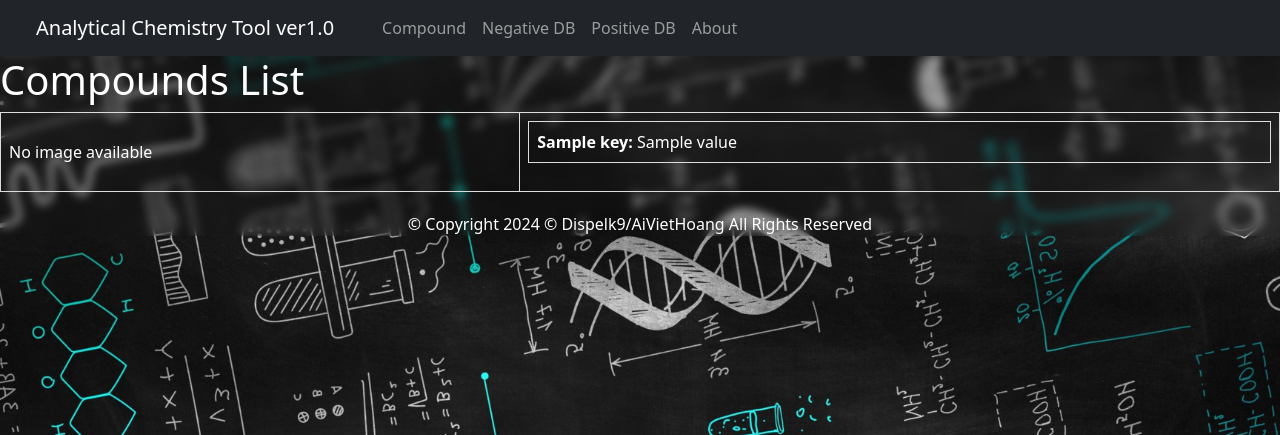
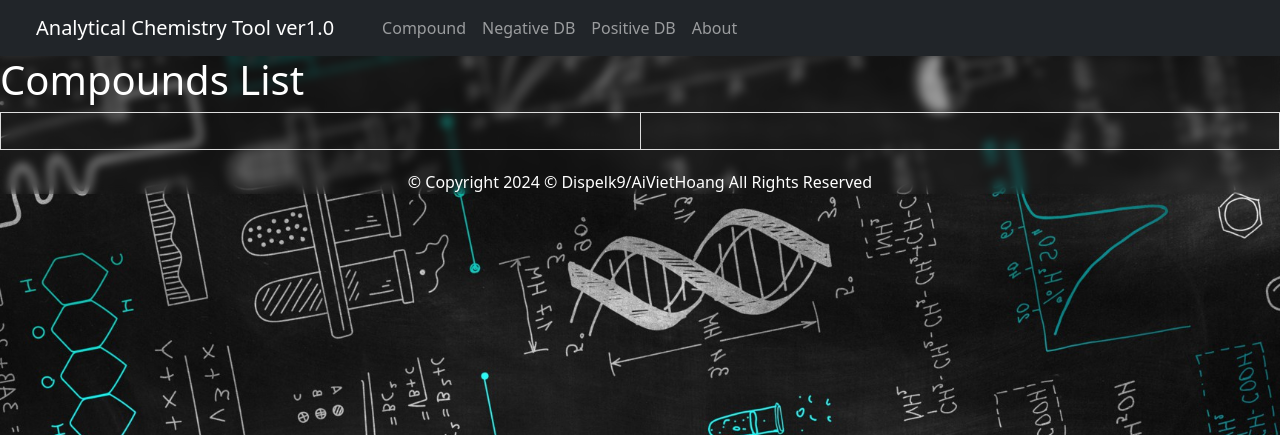
Before and after one commit to Dispelk9/Analytical_tools, a Flask app: template templates/compound_result.html in a window 1280 px wide. Shown: the top 435 px of the page. Run offline with Flask 3, Linux system fonts and the light colour scheme; the template is opened without the code that fills it: most values are stand-ins (such as "Sample title", 1, 10 or a date in 2020); some libraries are stand-ins or nearby versions.

Commit message:
fix duplication in reusults

```diff
--- a/templates/compound_result.html
+++ b/templates/compound_result.html
@@ -88,7 +88,6 @@
           </tr>
         {% else %}
           {%for each_compound in all_info  %}
-            {% for key,value in each_compound.items() %}
               <tr>
                   <!-- Foto Column -->
                   <td>
@@ -96,38 +95,42 @@
                           <a href="{{ each_compound.get('link', '#') }}" target="_blank">
                               <img src="{{ each_compound.get('foto') }}" style="width: 225px; max-width: 100%; height: auto;" loading="eager" alt="Compound Image">
                           </a>
-                      {% else %}
-                          No image available
                       {% endif %}
                   </td>
 
                   <!-- Details Column -->
                   <td>
-                      <table>
-                          {% for key, value in each_compound.items() %}
-                              {% if key == "iupac_name" %}
-                                  <tr>
-                                      <td><strong>{{ key }}:</strong> {{ value }}</td>
-                                  </tr>
-                              {% elif key == "cid" %}
-                                  <tr>
-                                      <td><strong>{{ key }}:</strong> {{ value }}</td>
-                                  </tr>
-                              {% elif key == "link" %}
-                                  {# Skip the link since it's handled by the foto link #}
-                              {% elif key != "foto" %}
-                                  <tr>
-                                      <td><strong>{{ key }}:</strong> {{ value }}</td>
-                                  </tr>
-                              {% endif %}
-                          {% endfor %}
-                      </table>
+                  <table>
+                      {% if each_compound.get("molecular_formula") %}
+                          <tr>
+                            <td><strong>MF:</strong> {{ each_compound.get("molecular_formula") }}</td>
+                          </tr>
+                      {% endif %}
+                      {% if each_compound.get("cid") %}
+                          <tr>
+                              <td><strong>CID:</strong> {{each_compound.get("cid") }}</td>
+                          </tr>
+                      {% endif %}
+                      {% if each_compound.get("iupac_name") %}
+                          <tr>
+                              <td><strong>IUPAC:</strong> {{ each_compound.get("iupac_name") }}</td>
+                          </tr>
+                      {% endif %}
+                      {% if each_compound.get("link") %}
+                          {# Skip the link since it's handled by the foto link #}
+                      {% endif %}
+                      {% if each_compound.get("exact mass") %}
+                          <tr>
+                              <td><strong>Exact Mass:</strong> {{ each_compound.get("exact mass") }}</td>
+                          </tr>
+                      {% endif %}
+                  </table>
                   </td>
               </tr>
             {% endfor %}
-          {% endfor %}
         {% endif %}
     </table>
+
 
 
     <!-- JavaScript: Above <body>  -->
```
